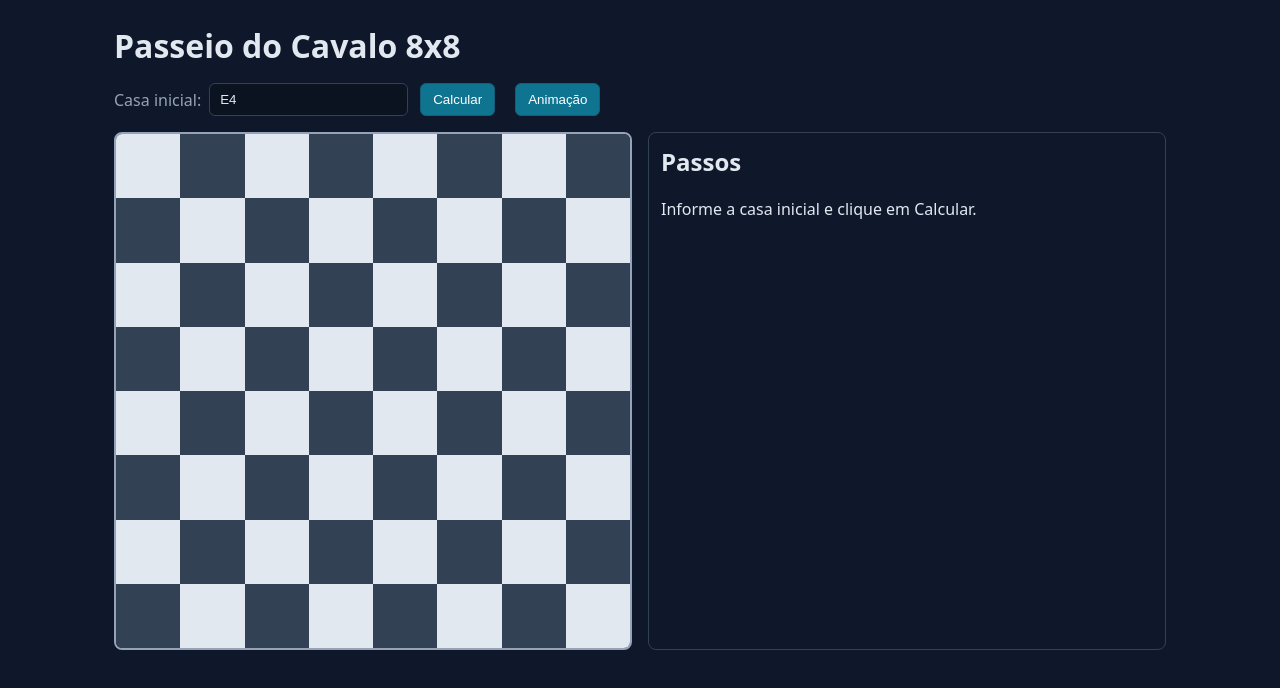
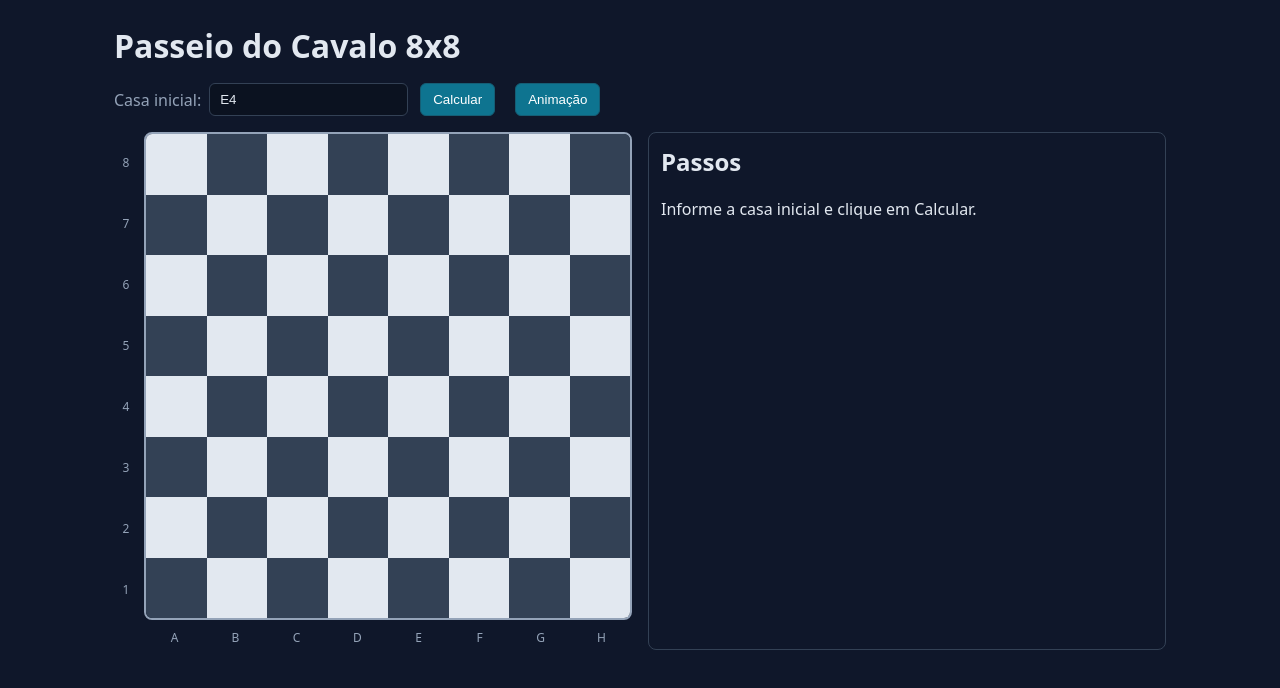
Before and after one commit to NilsonAndradeNeto/Trabalho-Ia, a React (Vite) app in the folder Inteligencia-Artificial/trab_passeio_do_cavalo/react-ui/: page / in a window 1280 px wide. Shown: the top 688 px of the page. Built offline with nearby package versions, Linux system fonts and the light colour scheme.

Commit message:
feat: enhance board layout with ranks and files labels

```diff
--- a/Inteligencia-Artificial/trab_passeio_do_cavalo/react-ui/src/App.tsx
+++ b/Inteligencia-Artificial/trab_passeio_do_cavalo/react-ui/src/App.tsx
@@ -54,6 +54,13 @@ export function App() {
       {error && <div className="error">{error}</div>}
 
       <div className="content">
+        <div className="board-area">
+          <div className="ranks">
+            {Array.from({ length: 8 }).map((_, i) => (
+              <div key={i} className="rank-label">{8 - i}</div>
+            ))}
+          </div>
+
           <div className="board">
             {Array.from({ length: 8 }).map((_, r) => (
               <div className="row" key={r}>
@@ -68,6 +75,13 @@ export function App() {
                 })}
               </div>
             ))}
+          </div>
+
+          <div className="files">
+            {Array.from({ length: 8 }).map((_, c) => (
+              <div key={c} className="file-label">{String.fromCharCode(65 + c)}</div>
+            ))}
+          </div>
         </div>
 
         <div className="steps">
--- a/Inteligencia-Artificial/trab_passeio_do_cavalo/react-ui/src/styles.css
+++ b/Inteligencia-Artificial/trab_passeio_do_cavalo/react-ui/src/styles.css
@@ -24,7 +24,15 @@ h1 { margin: 0 0 16px; font-weight: 700; }
 
 .content { display: grid; grid-template-columns: 1fr 1fr; gap: 16px; }
 
-.board { display: grid; grid-template-rows: repeat(8, 1fr); aspect-ratio: 1/1; max-width: 520px; border: 2px solid var(--muted); border-radius: 8px; overflow: hidden; }
+.board-area { display: inline-grid; grid-template-columns: 24px minmax(0, 1fr); grid-template-rows: minmax(0, 1fr) 24px; grid-template-areas: "ranks board" ". files"; align-items: stretch; justify-items: stretch; gap: 6px; }
+
+.ranks { grid-area: ranks; display: grid; grid-template-rows: repeat(8, 1fr); align-items: center; justify-items: center; color: var(--muted); user-select: none; }
+.rank-label { font-size: 12px; line-height: 1; }
+
+.files { grid-area: files; display: grid; grid-template-columns: repeat(8, 1fr); align-items: center; justify-items: center; color: var(--muted); user-select: none; }
+.file-label { font-size: 12px; line-height: 1; }
+
+.board { grid-area: board; display: grid; grid-template-rows: repeat(8, 1fr); aspect-ratio: 1/1; max-width: 520px; border: 2px solid var(--muted); border-radius: 8px; overflow: hidden; }
 .row { display: grid; grid-template-columns: repeat(8, 1fr); }
 .cell { display: flex; align-items: center; justify-content: center; font-weight: 600; font-variant-numeric: tabular-nums; }
 .cell.light { background: var(--cell-light); color: #0f172a; }
```
Lines whose indentation alone changed are shown as unchanged.
